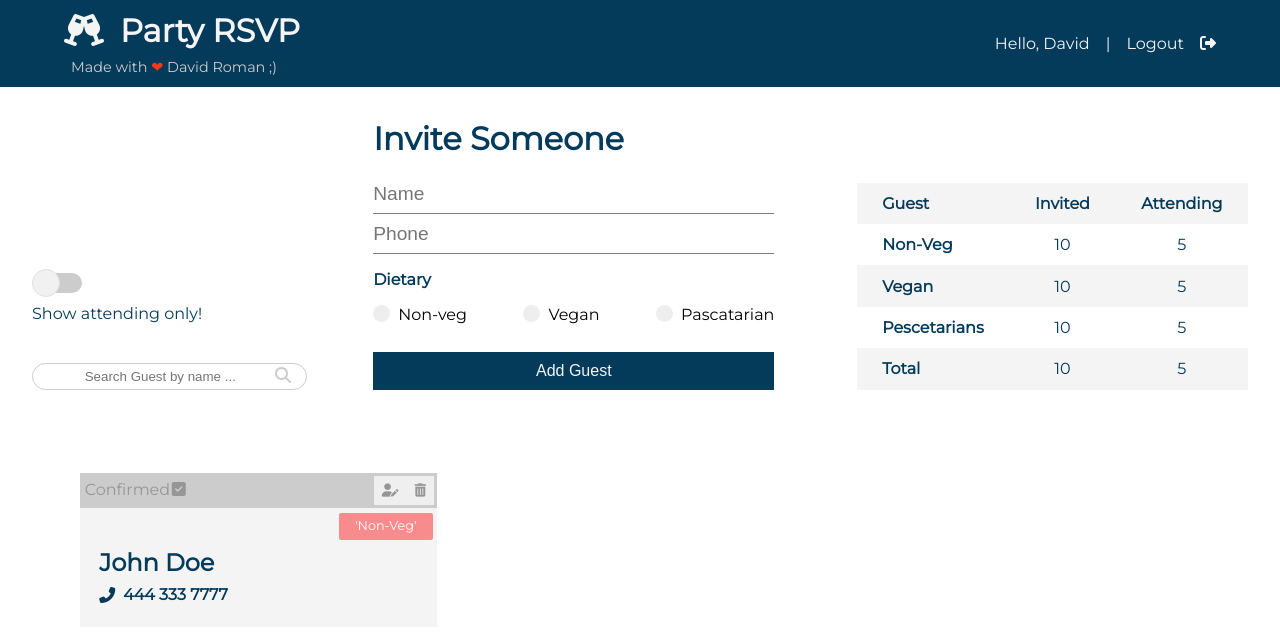
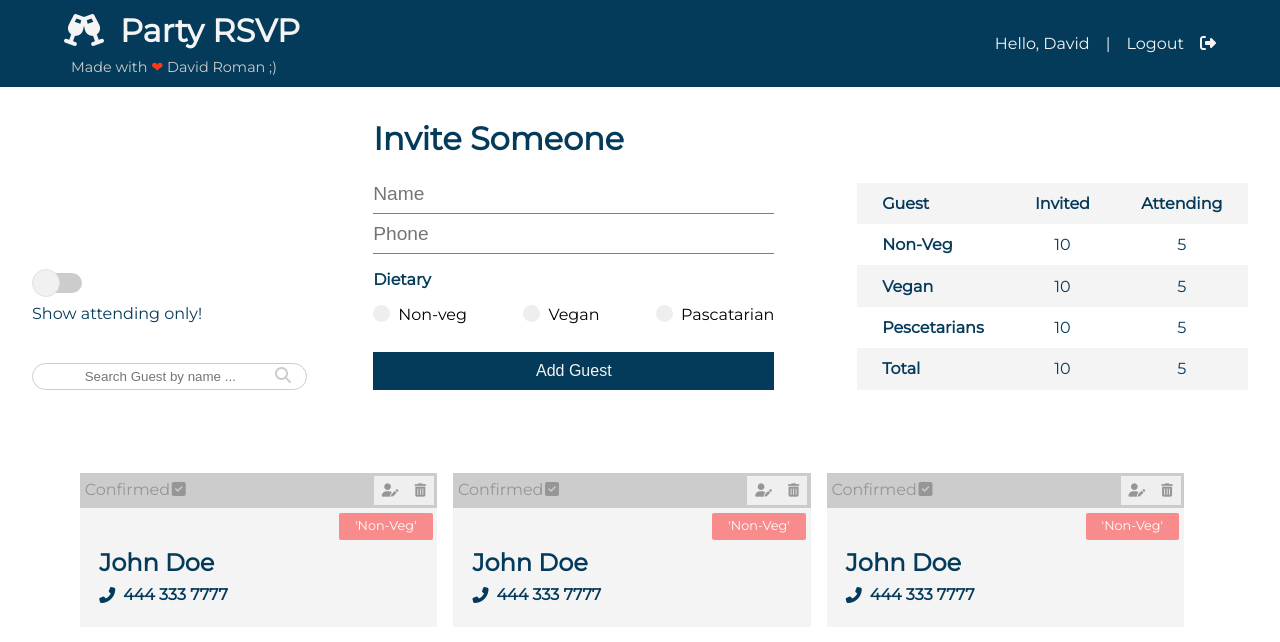
Before and after one commit to davidroman-hub/creatingMERNapp, a React (Create React App) app in the folder client/client/: page / in a window 1280 px wide. Shown: the top 642 px of the page. Built offline with nearby package versions, Linux system fonts and the light colour scheme.

Commit message:
addingmapandContext

```diff
--- a/client/client/src/App.js
+++ b/client/client/src/App.js
@@ -2,13 +2,17 @@ import React from 'react';
 import './App.css';
 import Navbar from './components/layouts/Navbar'
 import Home from './components/pages/Home'
+import GuestState from './context/guestContext/GuestState'
+
 function App() {
   return (
+    <GuestState>
     <div>
       <Navbar />
       <Home />
 
     </div>
+    </GuestState>
   );
 }
 
--- a/client/client/src/components/guests/Guests.js
+++ b/client/client/src/components/guests/Guests.js
@@ -1,11 +1,14 @@
-import React from 'react'
+import React, {useContext} from 'react'
+import GuestContext from '../../context/guestContext/guestContext'
 import Guest from './Guest'
 
 const Guests = () => {
+
+      const {guests} = useContext(GuestContext)
     return (
 
             <div className="guests">
-                    <Guest />
+                    {guests.map(guest => < Guest key ={guest.id}/>)}
             </div>
 
 
--- /dev/null
+++ b/client/client/src/context/guestContext/GuestState.js
@@ -0,0 +1,52 @@
+import React, {useReducer} from 'react'
+import GuestContext from './guestContext'
+import guestReducer from './guestReducer'
+
+const GuestState = (props) => {
+
+
+    const initialState = {
+    guests: [
+        {
+            id:1,
+            name:'jake Smith',
+            phone: '333 444 6666',
+            dietary: 'Vegan',
+            isconfirmed: false
+
+        },
+        {
+            id:2,
+            name:'Merry Williams',
+            phone: '222 777 6666',
+            dietary: 'Non-Veg',
+            isconfirmed: false
+
+        },
+        {
+            id:3,
+            name:'Azhann Idrees',
+            phone: '333 777 5555',
+            dietary: 'Pascatarian',
+            isconfirmed: false
+
+        }
+    ]
+}
+
+    const [state,dispatch] = useReducer(guestReducer, initialState)
+
+    return (
+        <GuestContext.Provider
+        value ={{
+
+            guests:state.guests
+
+        }}
+        >
+            {props.children}
+        </GuestContext.Provider>
+    )
+}
+
+export default GuestState
--- /dev/null
+++ b/client/client/src/context/guestContext/guestContext.js
@@ -0,0 +1,4 @@
+import {createContext} from 'react'
+
+const GuestContext = createContext()
+export default GuestContext
```
Also changed, not shown: client/client/src/context/guestContext/guestReducer.js (added), client/client/src/context/types.js (added).
